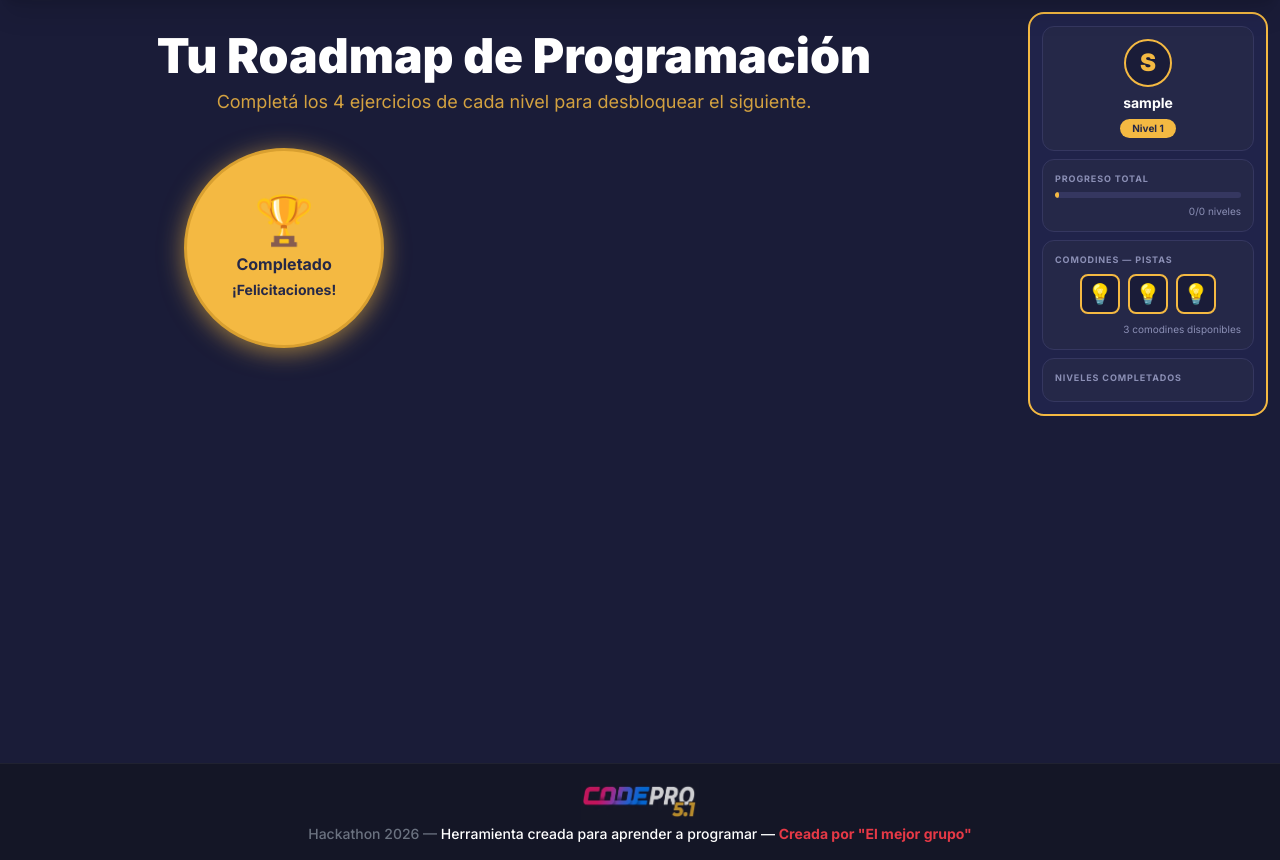
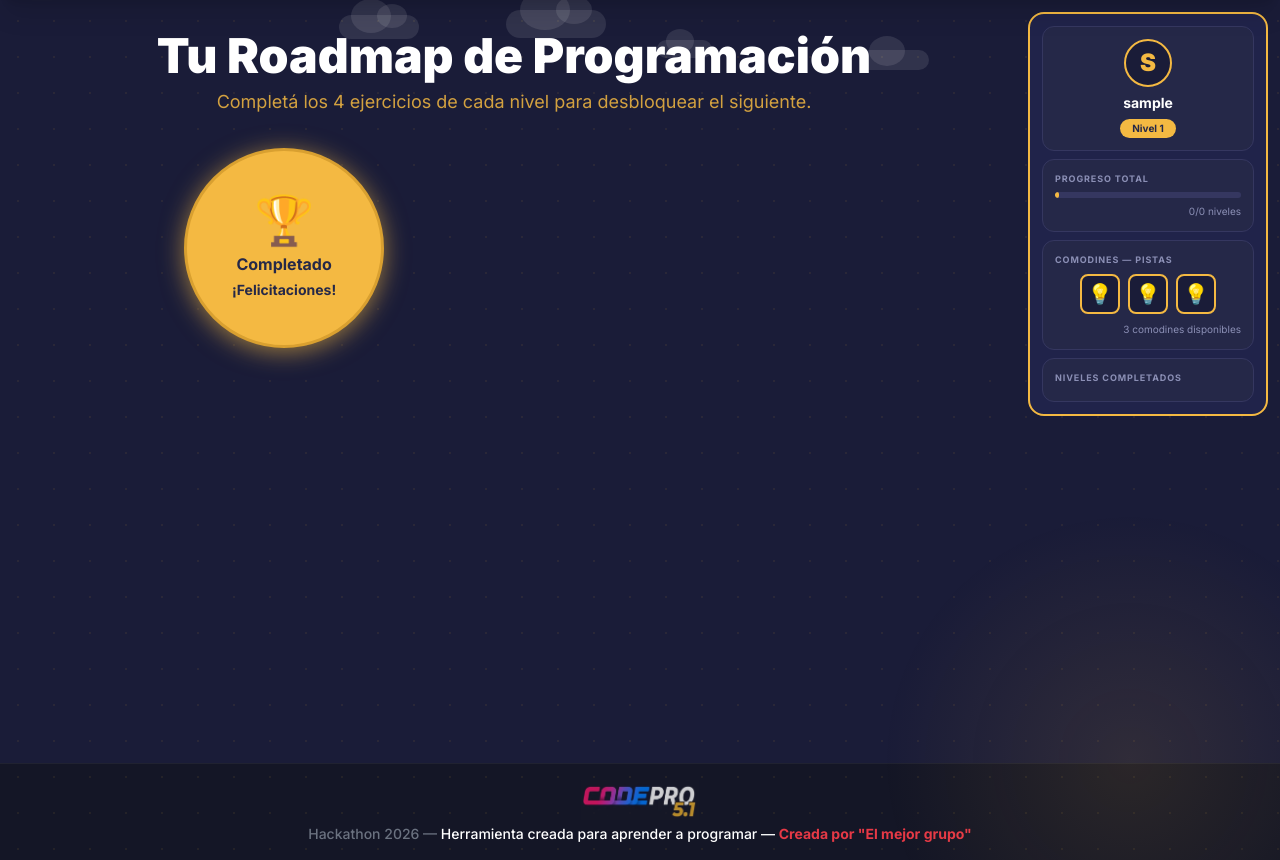
Before and after one commit to AndyLargosta/roadmap-programacion, a Flask app: page /roadmap in a window 1280 px wide. Shown: the part 69-929 px from the top of the page. Run offline with Flask 3, Linux system fonts and the light colour scheme; the visitor is signed in with stand-in values (Sample User, id 1); data that the repository does not hold is empty; some libraries are stand-ins or nearby versions.

Commit message:
se agrego efecto nubes al roadmap

```diff
--- a/templates/roadmap.html
+++ b/templates/roadmap.html
@@ -52,13 +52,77 @@
         background: #353760;
         border-radius: 10px;
     }
+
+    /* ── fondo con puntos igual al login ── */
+    .roadmap-bg::before {
+        content: '';
+        position: fixed; inset: 0;
+        background-image: radial-gradient(circle, rgba(244,185,66,.15) 1px, transparent 1px);
+        background-size: 36px 36px;
+        opacity: .5;
+        pointer-events: none;
+        z-index: 0;
+    }
+    .roadmap-bg::after {
+        content: '';
+        position: fixed;
+        bottom: -150px; right: -100px;
+        width: 500px; height: 500px;
+        background: radial-gradient(ellipse at center, rgba(244,185,66,.10) 0%, transparent 70%);
+        pointer-events: none;
+        z-index: 0;
+    }
+
+    /* ── nubes igual al login ── */
+    .clouds {
+        position: fixed;
+        top: 8%; left: 0; right: 0;
+        height: 70px;
+        pointer-events: none;
+        z-index: 1;
+    }
+    .cloud {
+        position: absolute;
+        background: rgba(255,255,255,.10);
+        border-radius: 50px;
+        animation: drift linear infinite;
+    }
+    .cloud::before, .cloud::after {
+        content: '';
+        position: absolute;
+        background: rgba(255,255,255,.10);
+        border-radius: 50%;
+    }
+    .c1 { width:80px;  height:24px; top:10px; animation-duration:38s; animation-delay:-5s;  }
+    .c1::before { width:40px; height:34px; top:-16px; left:12px; }
+    .c1::after  { width:30px; height:24px; top:-11px; left:38px; }
+    .c2 { width:55px;  height:18px; top:35px; animation-duration:52s; animation-delay:-20s; }
+    .c2::before { width:28px; height:24px; top:-11px; left:9px;  }
+    .c3 { width:100px; height:28px; top:5px;  animation-duration:45s; animation-delay:-12s; }
+    .c3::before { width:50px; height:40px; top:-20px; left:14px; }
+    .c3::after  { width:36px; height:28px; top:-14px; left:50px; }
+    .c4 { width:70px;  height:20px; top:45px; animation-duration:60s; animation-delay:-32s; }
+    .c4::before { width:36px; height:30px; top:-14px; left:10px; }
+
+    @keyframes drift {
+        from { left: -130px; }
+        to   { left: 110%;   }
+    }
 </style>
 
-<div class="bg-[#1A1C38] min-h-screen font-sans">
+<!-- nubes animadas -->
+<div class="clouds">
+    <div class="cloud c1" style="left:3%"></div>
+    <div class="cloud c2" style="left:28%"></div>
+    <div class="cloud c3" style="left:62%"></div>
+    <div class="cloud c4" style="left:82%"></div>
+</div>
+
+<div class="roadmap-bg bg-[#1A1C38] min-h-screen font-sans">
 <div class="flex h-screen w-full overflow-hidden">
 
     <!-- columna izquierda: roadmap con scroll -->
-    <div class="col-roadmap flex-1 overflow-y-auto overflow-x-hidden pb-48">
+    <div class="col-roadmap flex-1 overflow-y-auto overflow-x-hidden pb-48" style="position:relative; z-index:2;">
         <div class="w-full max-w-[900px] mx-auto px-4 sm:px-8 py-8 text-center">
 
             <h1 class="text-3xl sm:text-5xl font-black text-white mb-2">
@@ -207,7 +271,8 @@
     <!-- dashboard desktop -->
     <aside class="col-dashboard hidden sm:flex w-[22%] min-w-[180px] max-w-[240px]
                   bg-[#20234A] border-2 border-[#F4B942] rounded-2xl
-                  flex-col gap-2 mx-3 my-3 ml-0 p-3 h-fit self-start">
+                  flex-col gap-2 mx-3 my-3 ml-0 p-3 h-fit self-start"
+           style="position:relative; z-index:2;">
 
         <!-- perfil -->
         <div class="bg-[#252848] rounded-xl border border-[#353760] p-3
@@ -298,8 +363,9 @@
     </aside>
 
 </div>
+</div>
 
-<!-- boton flotante mobile: bajado para no superponerse con el titulo -->
+<!-- boton flotante mobile -->
 <button onclick="toggleDashboard()"
         class="sm:hidden fixed top-44 right-4 z-40 w-12 h-12 rounded-full
                bg-[#F4B942] text-[#252848] text-xl font-black
@@ -308,7 +374,7 @@
     📊
 </button>
 
-<!-- dashboard mobile: panel flotante, oculto por defecto -->
+<!-- dashboard mobile -->
 <div id="mobile-dashboard"
      class="sm:hidden fixed top-60 right-4 z-40 w-64
             bg-[#20234A] border-2 border-[#F4B942] rounded-2xl
@@ -351,7 +417,7 @@
         </span>
     </div>
 
-    <!-- comodines mobile: solo visual, refleja estado de la bd -->
+    <!-- comodines mobile -->
     <div class="bg-[#252848] rounded-xl border border-[#353760] p-3
                 flex flex-col items-center gap-2">
         <span class="text-[#8B8FB5] text-[9px] font-bold uppercase tracking-widest self-start">
@@ -400,8 +466,6 @@
 
 </div>
 
-</div>
-
 <!-- modal del quiz -->
 <div id="quiz-modal"
      class="fixed inset-0 bg-[#000000cc] backdrop-blur-sm z-50 hidden items-center justify-center p-4">
@@ -412,7 +476,6 @@
     const modal = document.getElementById('quiz-modal');
     const modalContent = document.getElementById('quiz-modal-content');
 
-    // abre el modal y carga la pregunta desde flask
     async function abrirModalQuiz(url) {
         modal.classList.remove('hidden');
         modal.classList.add('flex');
@@ -423,7 +486,6 @@
             const html = await response.text();
             modalContent.innerHTML = html;
 
-            // intercepta el submit para no recargar la pagina
             const form = modalContent.querySelector('form');
             if (form) {
                 form.addEventListener('submit', async (e) => {
@@ -439,14 +501,12 @@
         }
     }
 
-    // cierra el modal y recarga para mostrar el progreso actualizado
     function cerrarModal() {
         modal.classList.remove('flex');
         modal.classList.add('hidden');
         window.location.reload();
     }
 
-    // muestra u oculta el dashboard flotante en mobile
     function toggleDashboard() {
         const dash = document.getElementById('mobile-dashboard');
         if (dash.classList.contains('hidden')) {
```
